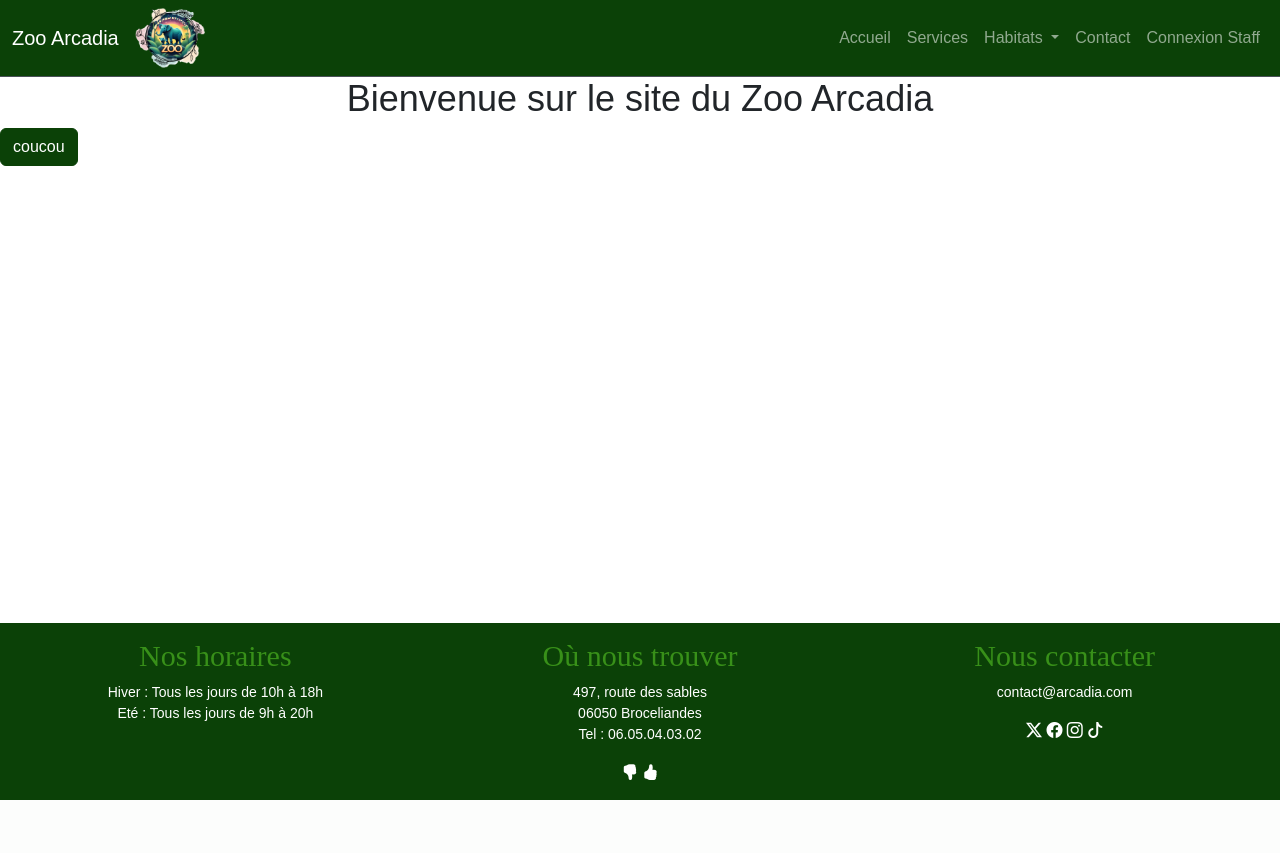
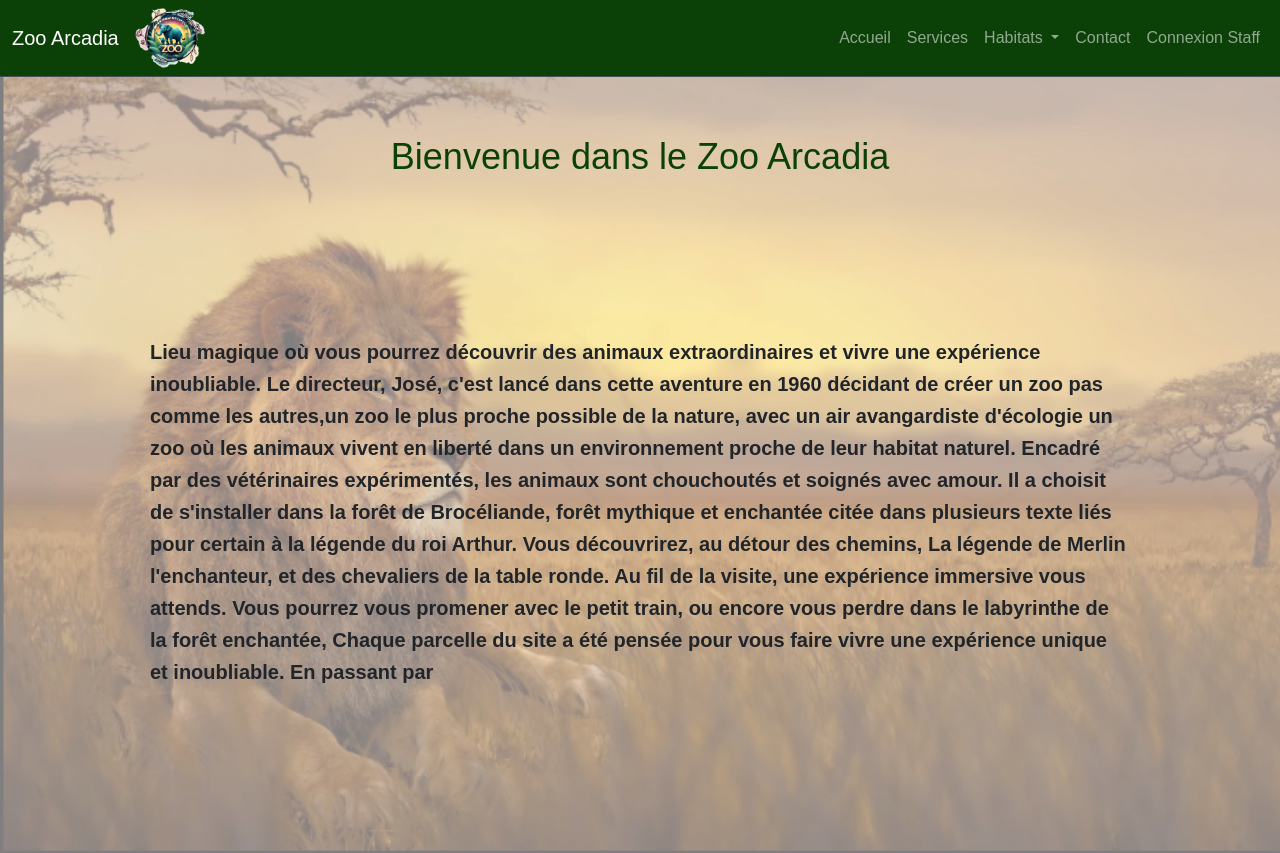
Before and after one commit to Katniss40/Arcadia3, a PHP site: page / in a window 1280 px wide. Shown: the top 853 px of the page. Before the commit the page ends 800 px from the top, so only its background shows below. Run offline with PHP 8.4, Linux system fonts and the light colour scheme; some libraries are stand-ins or nearby versions; some web fonts are replaced; grey boxes are pictures that could not be loaded.

Commit message:
add images + hero-scene

```diff
--- a/index.html
+++ b/index.html
@@ -15,8 +15,8 @@
 <body>
 
     <header>
-
-        <nav class="navbar navbar-expand-lg bg-primary border-bottom border-body" data-bs-theme="dark">
+        <!--fixed-top-->
+        <nav class="navbar fixed-top navbar-expand-lg bg-primary border-bottom border-body" data-bs-theme="dark">
             <div class="container-fluid">
               <a class="navbar-brand" href="/">Zoo Arcadia</a>
               <img src="/images/logo3.png" alt="Logo" width="70" height="60" class="d-inline-block align-text-top">
--- a/pages/home.html
+++ b/pages/home.html
@@ -1,4 +1,79 @@
-<h1> Bienvenue sur le site du Zoo Arcadia</h1>
+<div class="hero-scene">
+    <div class="hero-scene-content">
+        <h1 class="titre text-center text-primary" >Bienvenue dans le Zoo Arcadia</h1>
+            <div class="align-items-center">
+
+                <div class="col">
+                    <p class="text-justify" style="padding:150px; line-height:32px; font-size: 20px;font-weight: 900;">Lieu magique où vous pourrez découvrir des animaux extraordinaires et vivre une expérience inoubliable.
+Le directeur, José, c'est lancé dans cette aventure en 1960 décidant de créer un zoo pas comme les autres,un zoo le plus proche possible de la nature,
+avec un air avangardiste d'écologie un zoo où les animaux vivent en liberté dans un environnement proche de leur habitat naturel.
+Encadré par des vétérinaires expérimentés, les animaux sont chouchoutés et soignés avec amour. Il a choisit de s'installer dans la forêt de Brocéliande,
+ forêt mythique et enchantée citée dans plusieurs texte liés pour certain à la légende du roi Arthur. Vous découvrirez, au détour des chemins,
+ La légende de Merlin l'enchanteur, et des chevaliers de la table ronde. Au fil de la visite, une expérience immersive vous attends.
+ Vous pourrez vous promener avec le petit train, ou encore vous perdre dans le labyrinthe de la forêt enchantée, Chaque parcelle du site a été pensée
+ pour vous faire vivre une expérience unique et inoubliable. En passant par
+                    </p>
+                </div>
+
+            </div>
+
+
+    </div>
+</div>
+
+
+<div cass="habitats">
+    <div class="row">
+            <div class="col-6">
+                <img class="images" src="/images/slider/lion_lionceau2.jpg" alt="Lionceau"/>
+            </div>
+            <div class="col-6">
+                photo de: <a href="https://unsplash.com/fr/@mariolagr?utm_content=creditCopyText&utm_medium=referral&utm_source=unsplash">MARIOLA GROBELSKA</a>
+                sur <a href="https://unsplash.com/fr/photos/un-lion-et-son-petit-dans-lenclos-dun-zoo-dWV2o6EnK2U?utm_content=creditCopyText&utm_medium=referral&utm_source=unsplash">Unsplash</a>
+                La plaine africaine et sa savane,
+                Espèces adaptées au milieu sec et chaud, vous pourrez voir, au détour d’une zone hostile, des zèbres, antilope ou autre girafes,
+                des animaux sauvage comme les lions ou les rhinocéros.
+            </div>
+    </div>
+
+    <div class="row">
+        <div class="col-6">
+            Photo de: <a href="https://unsplash.com/fr/@i_alorabi?utm_content=creditCopyText&utm_medium=referral&utm_source=unsplash">mohammed alorabi</a>
+            sur <a href="https://unsplash.com/fr/photos/une-volee-de-flamants-roses-se-tient-dans-leau-G0nufZ3LToE?utm_content=creditCopyText&utm_medium=referral&utm_source=unsplash">Unsplash</a>
+            les marais et ses animaux,
+            Zones humides où vous pourrait rencontrer  de nombreuses espèces, en passant par les oiseaux ou les petits mammifères.
+        </div>
+        <div class="col-6">
+            <img class="images" src="/images/slider/Flamands_roses.jpg" alt="Flamand Roses">
+        </div>
+    </div>
+
+    <div class="row">
+        <div class="col-6">
+            <img class="images" src="/images/slider/toucan.jpg" alt="toucan">
+        </div>
+        <div class="col-6">
+            Photo de <a href="https://unsplash.com/fr/@melanieweidmann_photography?utm_content=creditCopyText&utm_medium=referral&utm_source=unsplash">Melanie Weidmann</a>
+            sur <a href="https://unsplash.com/fr/photos/un-oiseau-colore-perche-sur-une-branche-darbre-2VmnzrcE9FI?utm_content=creditCopyText&utm_medium=referral&utm_source=unsplash">Unsplash</a>
+            la jungle et sa foret tropicale,
+            habitat riche et varie qui abrite de nombreuses espèces. Parmi les plus courant vous pourrez admirer les toucans, les jaguars,
+            les perroquets et leurs plumages flamboyants, ou des singes
+        </div>
+    </div>
+
+</div>
+
+    <p class="text-center" style="padding:100px; line-height:32px; font-size: 20px"> Qui sait? peut être que vous croiserez, cacher, un dragon ou une licorne, voir la legendaire épée excalibur, encore prise dans la roche...
+</br>Nous vous attendons avec impatience pour vous faire découvrir notre univers magique et féerique.
+    </p>
+
+
+</div>
+
+
+
+
+
 
 
 <button class="btn btn-primary">coucou</button>
--- a/scss/main.scss
+++ b/scss/main.scss
@@ -6,7 +6,7 @@ html{
     min-height: 100%;
 }
 main{
-    margin-bottom: 290px;
+    margin-bottom: 180px;
 }
 
 footer.footer{
@@ -23,7 +23,6 @@ h4 {
 
 p {
     font-family: $font-family-sans-serif;
-    font-size: 14px;
 }
 
 h1 {
@@ -31,3 +30,47 @@ h1 {
     font-size: 36px;
     text-align: center;
 }
+
+.titre {
+    margin-top: 150px;
+}
+
+.hero-scene{
+    position: relative;
+    &::before{
+        content:"";
+        position: absolute;
+        top: 0;
+        left: 0;
+        width: 100%;
+        height: 100%;
+        background-image: url(/images/simba.png);
+        background-size: cover;
+        opacity: 0.5;
+        //filter: brightness(0.3);
+
+    }
+
+    *{ // positionner les éléments devant le before
+        position: relative;
+    }
+
+    .hero-scene-content {
+        height: 700px;
+        display: flex;
+        flex-direction: column;
+        flex-wrap: nowrap;
+        align-content: center;
+        justify-content: space-between;
+        align-items: stretch;
+        max-width: 100%;
+        height: auto;
+        margin-top: -15px;
+    }
+}
+
+.images {
+    max-width: 50%;
+    height: auto;
+    object-fit: cover;
+}
```
Also changed, not shown: images/Logo-tigre.png (added), images/marais/granouille.jpg (deleted), images/marais/oiseaux-rose.png (deleted), images/simba.png (renamed from images/savane/simba.png), images/slider/Animaux2.jpg (deleted), images/slider/La_jungle.png, images/slider/La_savane.png, images/slider/Le_marais.png (deleted), images/slider/Savane_lion.png (deleted), images/slider/marais.png, scss/main.css, 5 other files.
